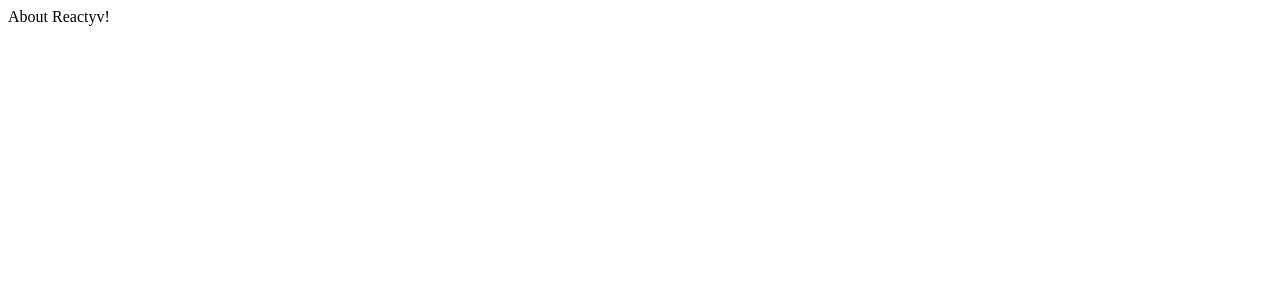
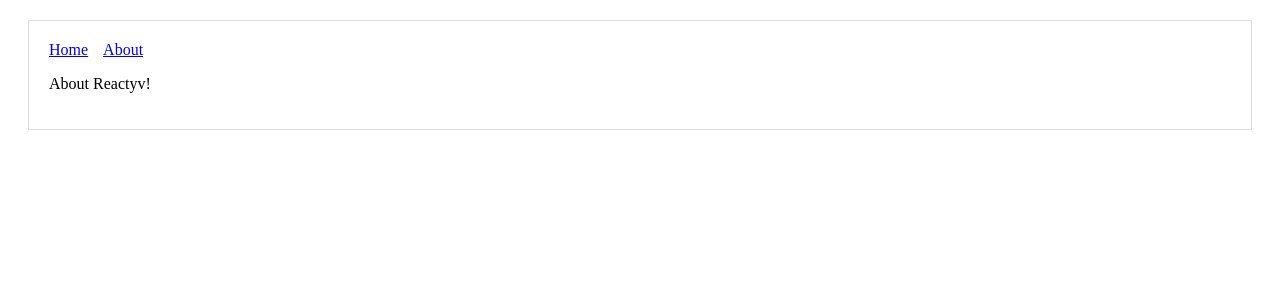
Before and after one commit to SMIS20/reactyv, a Next.js app: page /about in a window 1280 px wide. Shown: the top 300 px of the page. Built offline with nearby package versions, Linux system fonts and the light colour scheme.

Commit message:
Add nav + structure

```diff
--- /dev/null
+++ b/components/Header.js
@@ -0,0 +1,18 @@
+import Link from 'next/link';
+
+const linkStyle = {
+    marginRight: 15
+}
+
+const Header = () => (
+    <div>
+        <Link href="/">
+            <a style={linkStyle}>Home</a>
+        </Link>
+        <Link href="/about">
+            <a style={linkStyle}>About</a>
+        </Link>
+    </div>
+)
+
+export default Header
--- /dev/null
+++ b/components/Layout.js
@@ -0,0 +1,16 @@
+import Header from './Header'
+
+const layoutStyle = {
+  margin: 20,
+  padding: 20,
+  border: '1px solid #DDD'
+}
+
+const Layout = (props) => (
+  <div style={layoutStyle}>
+    <Header />
+    {props.children}
+  </div>
+)
+
+export default Layout
--- a/pages/about.js
+++ b/pages/about.js
@@ -1,5 +1,8 @@
 import React from 'react'
+import Layout from '../components/Layout'
 
-export default () => <div>
-                        About Reactyv!
-                    </div>
+export default () => (
+    <Layout>
+        <p>About Reactyv!</p>
+    </Layout>
+)
```
Also changed, not shown: pages/index.js (+10 -6 lines), static/Reactyv_Logo.png (added).
